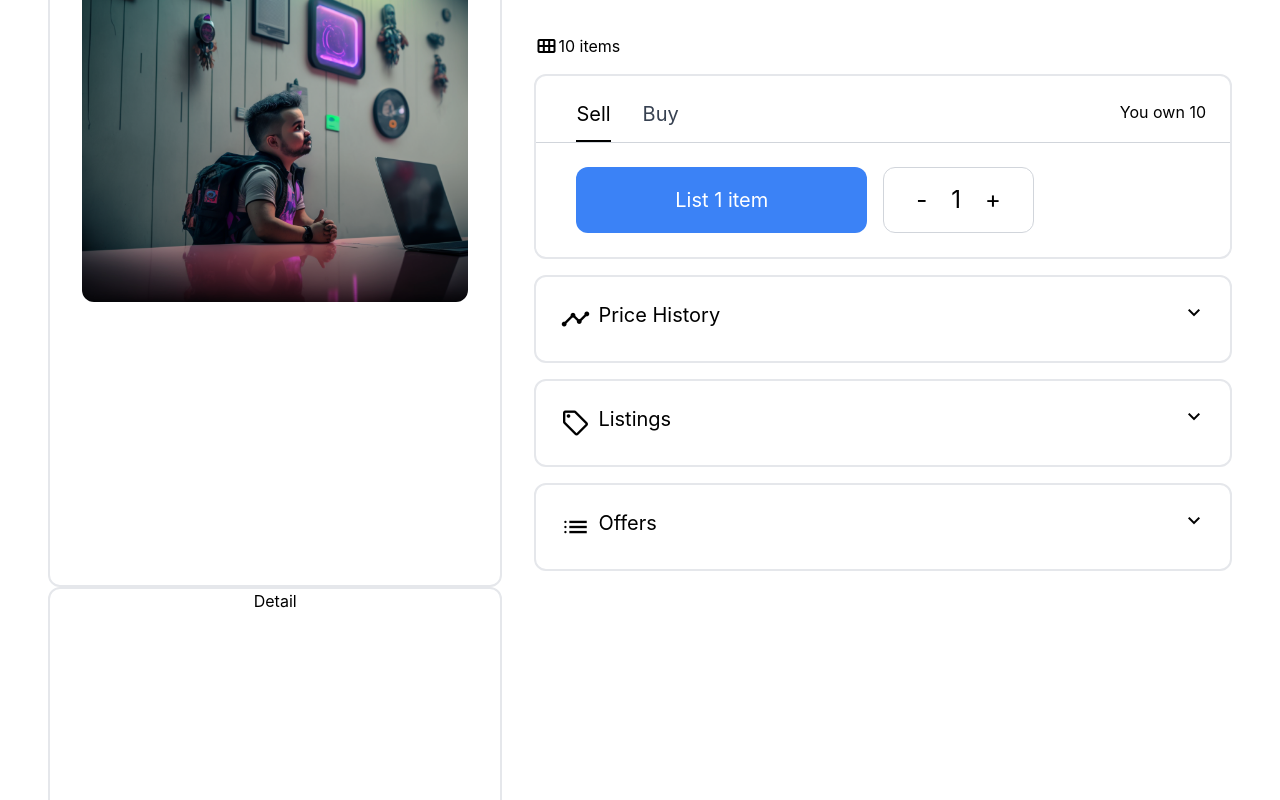
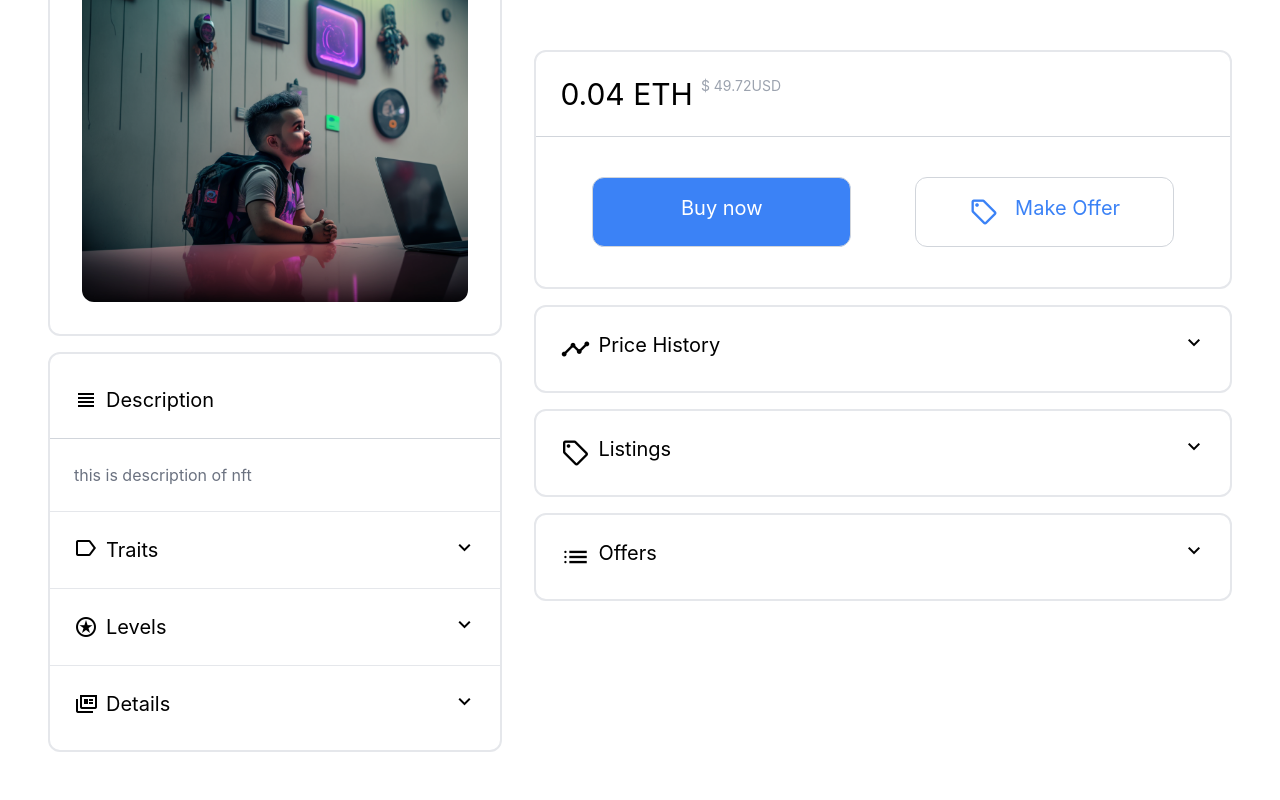
Before and after one commit to Vedant-Soni/Art-Nova-Marketplace, a React (Create React App) app in the folder frontend/: page /nftdetail/1 in a window 1280 px wide. Shown: the part 260-1060 px from the top of the page. Built offline with nearby package versions, Linux system fonts and the light colour scheme.

Commit message:
design : added detail section

```diff
--- /dev/null
+++ b/frontend/src/components/721/Buy721.jsx
@@ -0,0 +1,23 @@
+import React, { useState } from 'react';
+
+const Buy721 = ({ owner }) => {
+  return (
+    <div>
+      <div className="grid grid-cols-2 p-6 text-center ">
+        <div className="flex gap-6 text-2xl h-full w-full p-4 px-8 rounded-xl text-center">
+          <button className="flex justify-center gap-4 h-full w-full text-white border bg-blue-500 border-gray-300 text-xl p-4 rounded-xl">
+            Buy now
+          </button>
+        </div>
+        <div className="flex gap-6 text-2xl h-full w-full p-4 px-8 rounded-xl text-center ">
+          <button className="flex justify-center gap-4 h-full w-full text-blue-500 border border-gray-300 text-xl p-4 rounded-xl">
+            <span class="material-symbols-outlined text-3xl">sell</span>Make
+            Offer
+          </button>
+        </div>
+      </div>
+    </div>
+  );
+};
+
+export default Buy721;
--- /dev/null
+++ b/frontend/src/components/Description.jsx
@@ -0,0 +1,131 @@
+import React, { useState } from 'react';
+import { useEffect } from 'react';
+
+const Description = ({ c_id }) => {
+  //dropdown hooks
+  const [traitsDropdown, setTraitsDropdown] = useState(false);
+  const [levelsDropdown, setLevelsDropdown] = useState(false);
+  const [detailsDropdown, setDetailsDropdown] = useState(false);
+
+  const descriptionString = 'this is description of nft';
+  const traitsAvailable = true;
+  const levelsAvailable = true;
+  //detail's variable
+  const contractAddress = '0x00';
+  const tokenId = 123;
+  const chain = 'sepolia';
+  const tokenStandard = 'ERC721';
+  return (
+    <div>
+      <div className="border-2 border-gray-200 rounded-xl">
+        <div className=" h-full w-full text-center rounded-xl my-2">
+          {/* description */}
+          <div className="p-6 text-xl text-left flex justify-between  ">
+            <div className="flex gap-2 items-center">
+              <span class="material-symbols-outlined">view_headline</span>
+              <p className="text-xl">Description</p>
+            </div>
+          </div>
+          <div className="w-full h-fit border-t text-left p-6 border-gray-300">
+            <p className="text-gray-500">{descriptionString}</p>
+          </div>
+          {/* Traits */}
+          {traitsAvailable ? (
+            <div className="border-t border-gray-200  text-xl gap-2 text-left ">
+              <div className="flex justify-between p-6">
+                <div className="flex gap-2">
+                  <span class="material-symbols-outlined">label</span>
+                  <p className="text-xl ">Traits</p>
+                </div>
+                <span
+                  class="material-symbols-outlined cursor-pointer"
+                  onClick={() => {
+                    setTraitsDropdown(!traitsDropdown);
+                  }}
+                >
+                  {!traitsDropdown ? 'expand_more' : 'expand_less'}
+                </span>
+              </div>
+              {traitsDropdown ? (
+                <div className="w-full h-48 border-t p-6 text-gray-500 border-gray-300">
+                  this is traits
+                </div>
+              ) : (
+                <></>
+              )}
+            </div>
+          ) : (
+            <></>
+          )}
+          {/* levels */}
+          {levelsAvailable ? (
+            <div className="border-t border-gray-200  text-xl gap-2 text-left ">
+              <div className="flex justify-between p-6">
+                <div className="flex gap-2 items-center">
+                  <span class="material-symbols-outlined">stars</span>
+                  <p className="text-xl ">Levels</p>
+                </div>
+                <span
+                  class="material-symbols-outlined cursor-pointer"
+                  onClick={() => {
+                    setLevelsDropdown(!levelsDropdown);
+                  }}
+                >
+                  {!levelsDropdown ? 'expand_more' : 'expand_less'}
+                </span>
+              </div>
+              {levelsDropdown ? (
+                <div className="w-full h-48 border-t p-6 text-gray-500 border-gray-300">
+                  this is levels
+                </div>
+              ) : (
+                <></>
+              )}
+            </div>
+          ) : (
+            <></>
+          )}
+
+          {/* Details */}
+          <div className="border-t border-gray-200  text-xl gap-2 text-left ">
+            <div className="flex justify-between p-6">
+              <div className="flex gap-2 items-center">
+                <span class="material-symbols-outlined">full_coverage</span>
+                <p className="text-xl ">Details</p>
+              </div>
+              <span
+                class="material-symbols-outlined cursor-pointer"
+                onClick={() => {
+                  setDetailsDropdown(!detailsDropdown);
+                }}
+              >
+                {!detailsDropdown ? 'expand_more' : 'expand_less'}
+              </span>
+            </div>
+
+            {detailsDropdown ? (
+              <div className="w-full h-48 border-t p-6 text-gray-500 border-gray-300">
+                <div className="flex justify-between text-gray-600 text-base ">
+                  <p>Contract Address</p> <p>{contractAddress}</p>
+                </div>
+                <div className="flex justify-between text-gray-600 text-base ">
+                  <p>TokenId</p> <p>{tokenId}</p>
+                </div>
+                <div className="flex justify-between text-gray-600 text-base ">
+                  <p>Token Standard</p> <p>{tokenStandard}</p>
+                </div>
+                <div className="flex justify-between text-gray-600 text-base ">
+                  <p>Chain</p> <p>{chain}</p>
+                </div>
+              </div>
+            ) : (
+              <></>
+            )}
+          </div>
+        </div>
+      </div>
+    </div>
+  );
+};
+
+export default Description;
--- a/frontend/src/components/NftDetail.jsx
+++ b/frontend/src/components/NftDetail.jsx
@@ -3,6 +3,8 @@ import { useParams } from 'react-router-dom';
 import avtar from '../images/avatr.png';
 import Buy from './1155/Buy';
 import Sell from './1155/Sell';
+import Buy721 from './721/Buy721';
+import Description from './Description';
 
 const NftDetail = () => {
   const { hash } = useParams();
@@ -12,17 +14,31 @@ const NftDetail = () => {
   const [amount1155, setAmount1155] = useState(10);
   const [component, setComponent] = useState('Sell');
   const [totalSupply1155, setTotalSupply] = useState(10);
+  const tokenStandard = 721;
+  const priceOfToken = 0.04;
+  const chainCrypto = 'ETH';
+  const chainCryptoPrice = 1243;
+  const chainId = 80001;
+  const ownerOfNft = 0x00;
   return (
     <div>
       <div className="grid grid-cols-5 px-8">
         <div className=" p-4 w-full  col-span-2">
-          <div className="border-2 border-gray-200 h-full w-full rounded-xl">
+          <div className="border-2 border-gray-200 h-fit w-full rounded-xl">
             <div className="flex w-full justify-between p-2">
+              {chainId === 80001 ? (
+                <img
+                  src=" https://w7.pngwing.com/pngs/659/334/png-transparent-polygon-matic-coin-cryptocoin-exchange-coins-crypto-blockchain-cryptocurrency-logo-glyph-icon-thumbnail.png"
+                  alt="eth"
+                  className="h-6"
+                />
+              ) : (
                 <img
                   src="https://ethresear.ch/uploads/default/original/1X/bc9ee6d276a251519dd12dca7202a9e3658a7eb3.png"
                   alt="eth"
                   className="h-6"
                 />
+              )}
               <span class="material-symbols-outlined ">favorite</span>
             </div>
             <div className="p-8">
@@ -31,8 +47,8 @@ const NftDetail = () => {
           </div>
 
           {/* details */}
-          <div className="border-2 border-gray-200 h-full w-full rounded-xl">
-            Detail
+          <div className=" h-full w-full rounded-xl my-4">
+            <Description c_id={123} />
           </div>
         </div>
 
@@ -54,6 +70,10 @@ const NftDetail = () => {
             </div>
           </div>
 
+          {/* 1155 or 721 buy-sell option */}
+          {tokenStandard === 1155 ? (
+            <>
+              {/* total supply of 1155 */}
               <div className=" h-fit w-full rounded-xl">
                 <div className="flex justify-between text-center">
                   <div className="flex justify-between text-center">
@@ -63,7 +83,7 @@ const NftDetail = () => {
                 </div>
               </div>
 
-          {/* 1155 */}
+              {/* 1155 buy-sell*/}
               <div className="border-2 border-gray-200 h-full w-full text-center rounded-xl my-4">
                 <div className="flex justify-between px-6 pt-6 ">
                   <div className=" text-xl text-left flex gap-4">
@@ -106,6 +126,28 @@ const NftDetail = () => {
                   )}
                 </div>
               </div>
+            </>
+          ) : tokenStandard === 721 ? (
+            <>
+              <div className="border-2 border-gray-200 h-full w-full text-center rounded-xl my-4">
+                <div className="p-6 text-xl text-left flex justify-between  ">
+                  <div className="flex gap-2 align-bottom">
+                    <p className="text-3xl">
+                      {priceOfToken} {chainCrypto}
+                    </p>
+                    <p className="text-sm text-gray-400 ">
+                      $ {priceOfToken * chainCryptoPrice}USD
+                    </p>
+                  </div>
+                </div>
+                <div className="w-full h-fit border-t  border-gray-300">
+                  <Buy721 owner={ownerOfNft} />
+                </div>
+              </div>
+            </>
+          ) : (
+            <></>
+          )}
 
           {/* Price History */}
           <div className="border-2 border-gray-200 h-full w-full text-center rounded-xl my-4">
```
Lines whose indentation alone changed are shown as unchanged.
